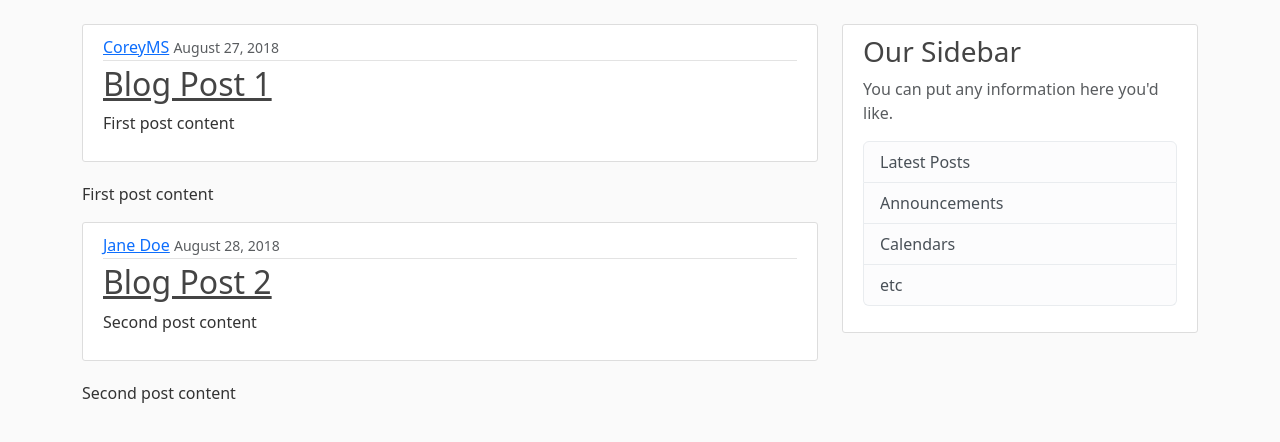
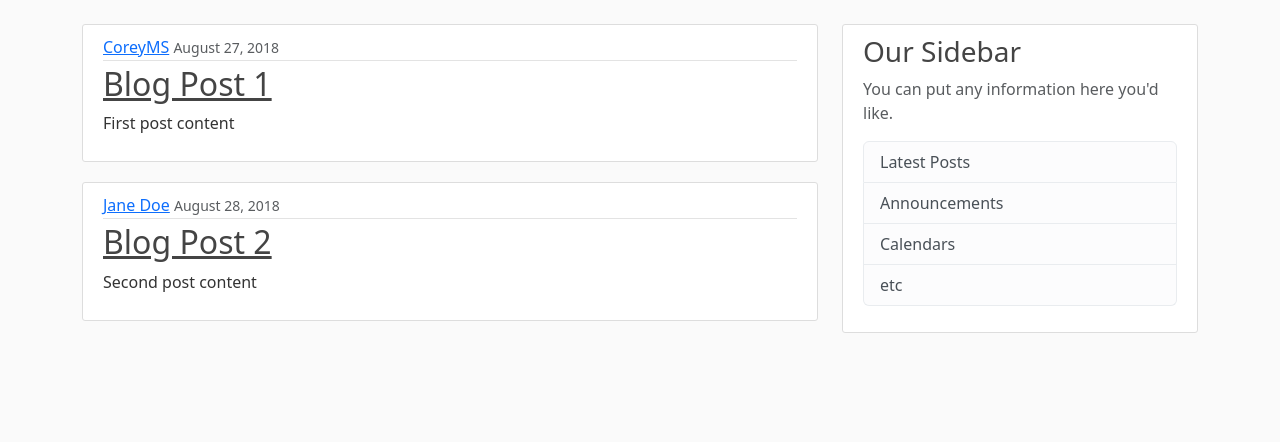
Before and after one commit to mytute/django-project, a Django app: page / in a window 1280 px wide. Shown: the part 56-498 px from the top of the page. Run offline with Django 5.2, Linux system fonts and the light colour scheme.

Commit message:
add project

```diff
--- a/django_project/blog/templates/blog/home.html
+++ b/django_project/blog/templates/blog/home.html
@@ -10,6 +10,6 @@
           <h2><a class="article-title" href="#">{{ post.title }}</a></h2>
           <p class="article-content">{{ post.content }}</p>
         </div>
-      </article>     <p>{{ post.content }}</p>
+      </article>
     {% endfor %}
 {% endblock content %}
```
Also changed, not shown: README.md.
